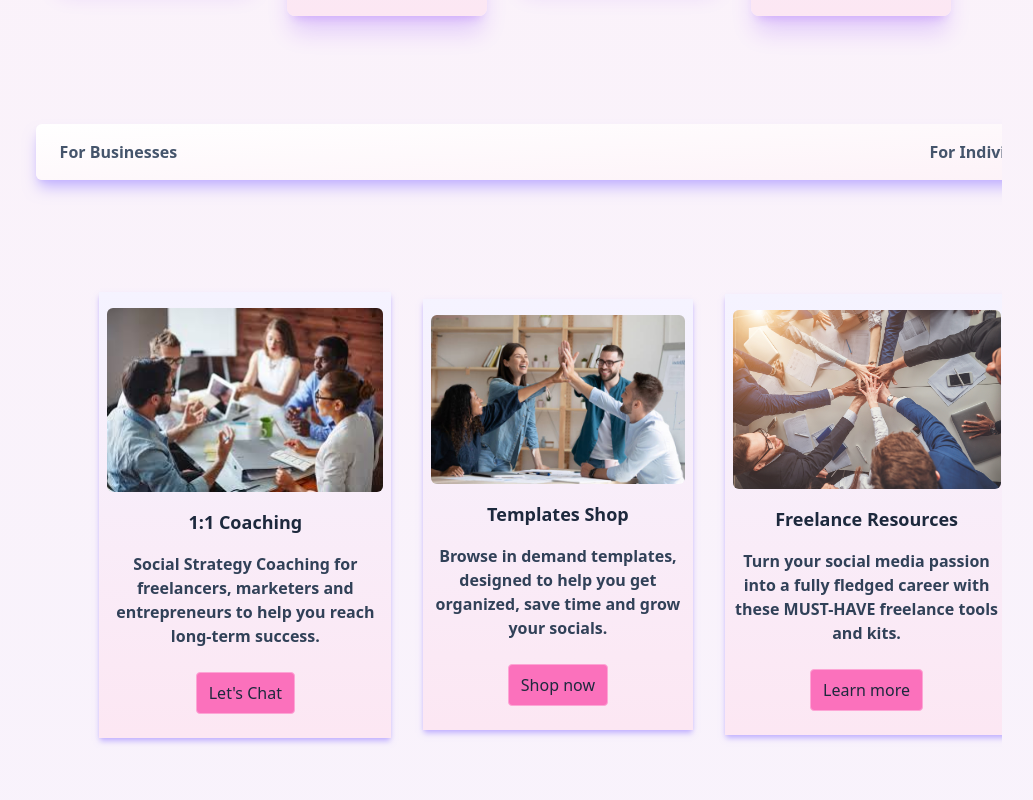
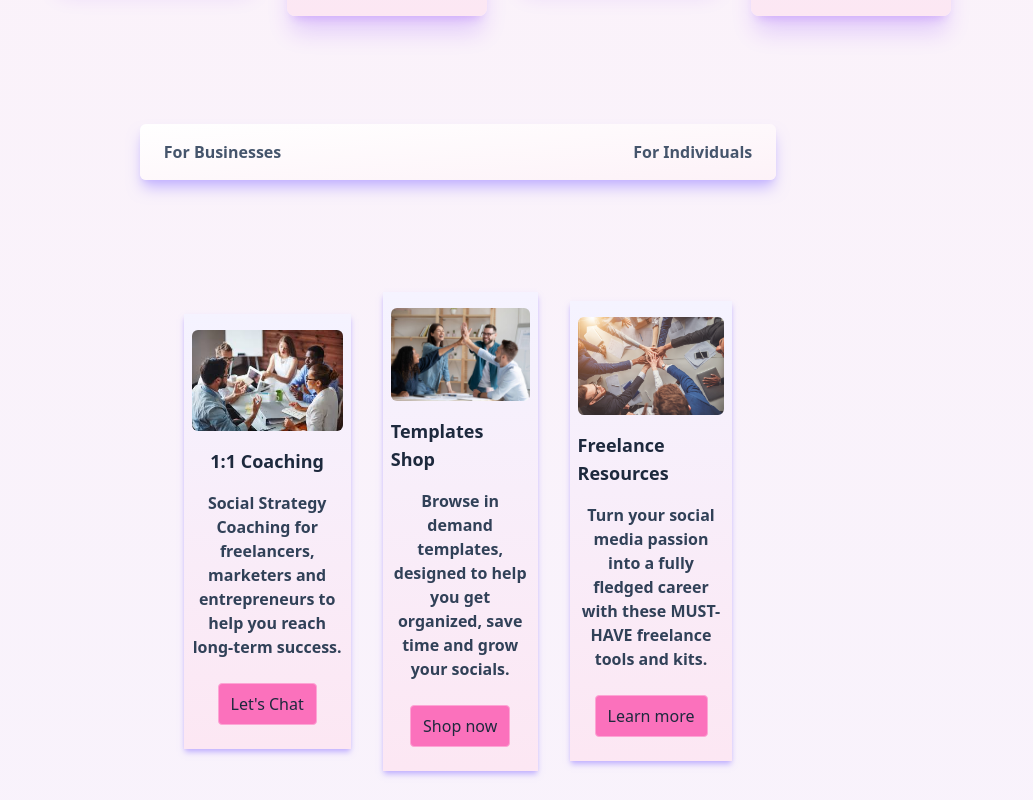
Before and after one commit to MatthewsRicky/shespeaksocial, a Next.js app: page / in a window 1280 px wide. Shown: the part 1240-2040 px from the top of the page, without its empty margins (182-1215 px from the left). Built offline with nearby package versions, Linux system fonts and the light colour scheme.

Commit message:
Alignment

```diff
--- a/components/OptionsCarousel.tsx
+++ b/components/OptionsCarousel.tsx
@@ -10,7 +10,7 @@ const OptionsCarousel = () => {
 
 
 	return (
-		<section className="flex my-16 justify-center w-screen mx-auto items-center ">
+		<section className="flex my-16 justify-center w-fit mx-auto items-center ">
 
 			{/*<span className="peer/business">For Business</span>*/}
 			{/*<span className="peer/individual">For Individual</span>*/}
@@ -25,8 +25,8 @@ const OptionsCarousel = () => {
 
 			{/*</div>*/}
 
-			<div className="flex flex-col w-[90%] items-center justify-between">
-				<div className="flex justify-between gap-80 items-center w-[90%] px-6 py-4 bg-linear-to-br from-white to-pink-50 text-slate-600 rounded-md shadow-lg shadow-violet-300 font-bold">
+			<div className="flex flex-col lg:w-[65%] items-center justify-between">
+				<div className="flex justify-between items-center w-[90%] px-6 py-4 bg-linear-to-br from-white to-pink-50 text-slate-600 rounded-md shadow-lg shadow-violet-300 font-bold">
 					<button className="hover:cursor-pointer" onClick={() => {
 						setOptionOpen(!optionOpen);
 
@@ -40,7 +40,7 @@ const OptionsCarousel = () => {
 				</div>
 
 
-				<div className="flex flex-col w-[90%] items-center justify-between">
+				<div className="flex flex-col w-[90%] items-center mx-auto justify-between">
 					{optionOpen && !individualOpen ? (
 						<ForBusiness />
 					) : (<ForIndividuals />)}
```
